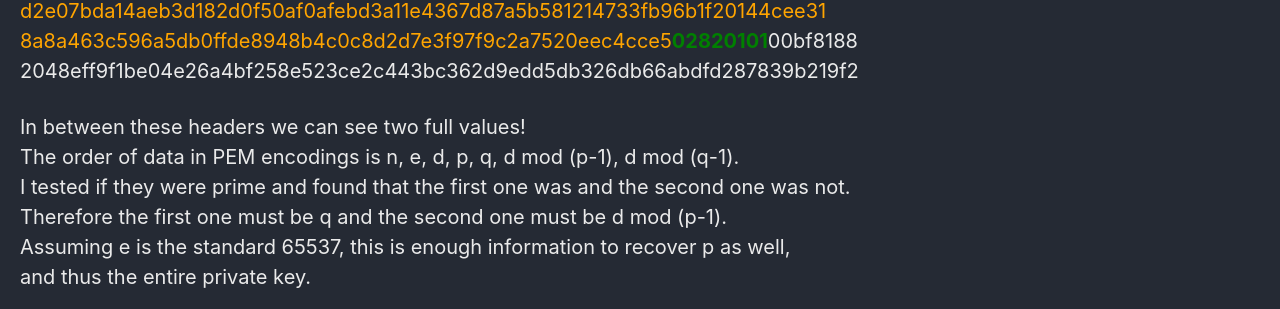
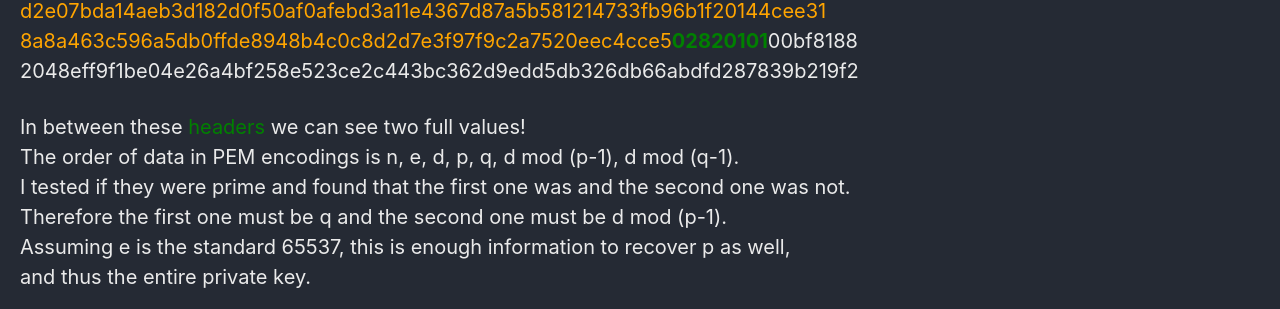
Before and after one commit to Connor-McCartney/Connor-McCartney.github.io, a Jekyll site: the page built from _pages/cryptography/rsa/information-paradox-SHCTF-2022.md, in a window 1280 px wide and 900 px high, scrolled down 1300 px. Shown: the part 145-454 px from the top of the window. Built offline with Jekyll 4.4.1, drawn with Linux system fonts in a browser that asks for light colours; cached includes are drawn as plain includes.

Commit message:
Update information-paradox-SHCTF-2022.md

```diff
--- a/_pages/cryptography/rsa/information-paradox-SHCTF-2022.md
+++ b/_pages/cryptography/rsa/information-paradox-SHCTF-2022.md
@@ -57,7 +57,7 @@ d2e07bda14aeb3d182d0f50af0afebd3a11e4367d87a5b581214733fb96b1f20144cee31<br>
 2048eff9f1be04e26a4bf258e523ce2c443bc362d9edd5db326db66abdfd287839b219f2
 
 
-In between these headers we can see two full values! <br>
+In between these <span style="color:green">headers</span> we can see two full values! <br>
 The order of data in PEM encodings is n, e, d, p, q, d mod (p-1), d mod (q-1). <br>
 I tested if they were prime and found that the first one was and the second one was not. <br>
 Therefore the first one must be q and the second one must be d mod (p-1). <br>
```
